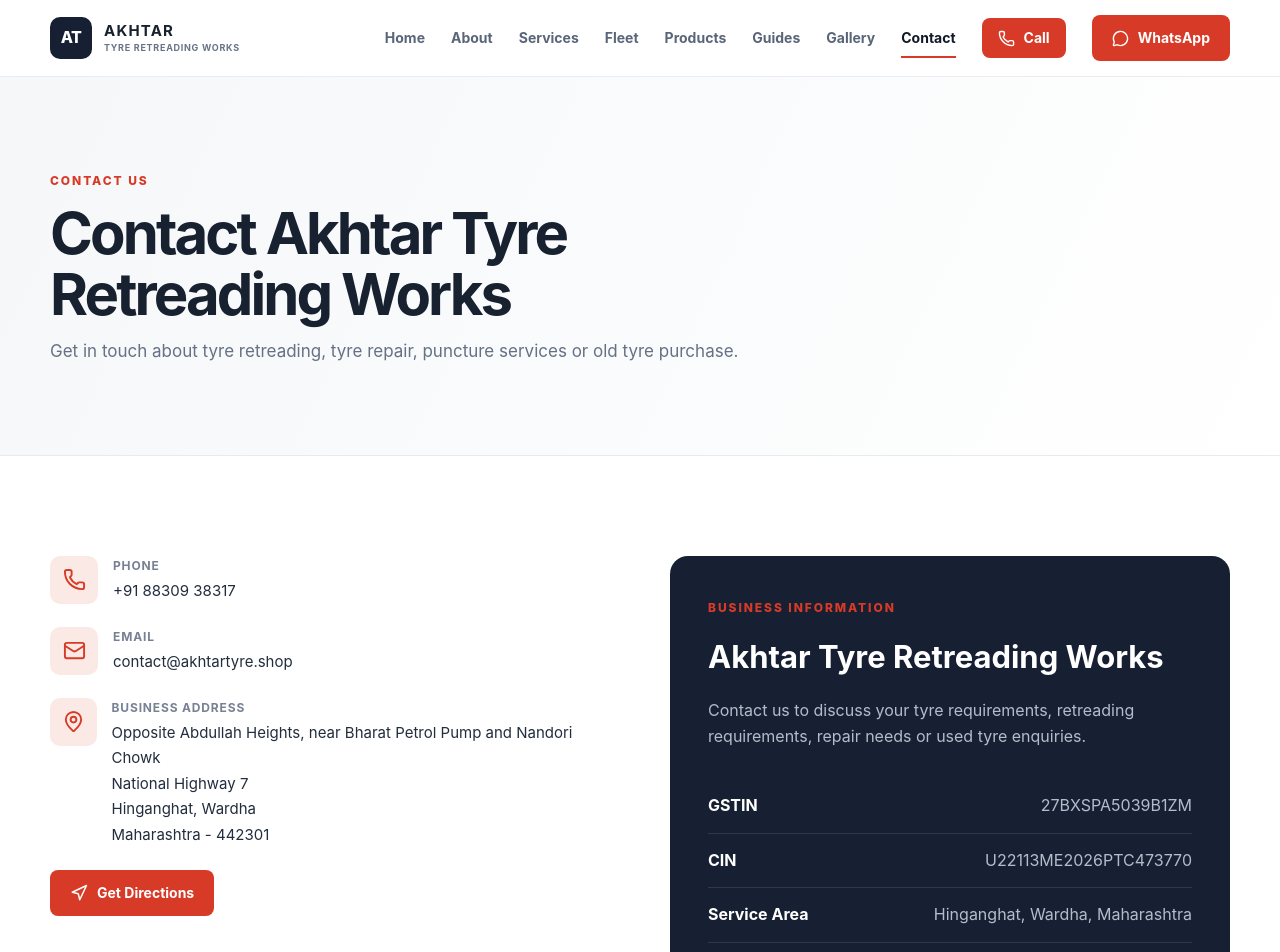
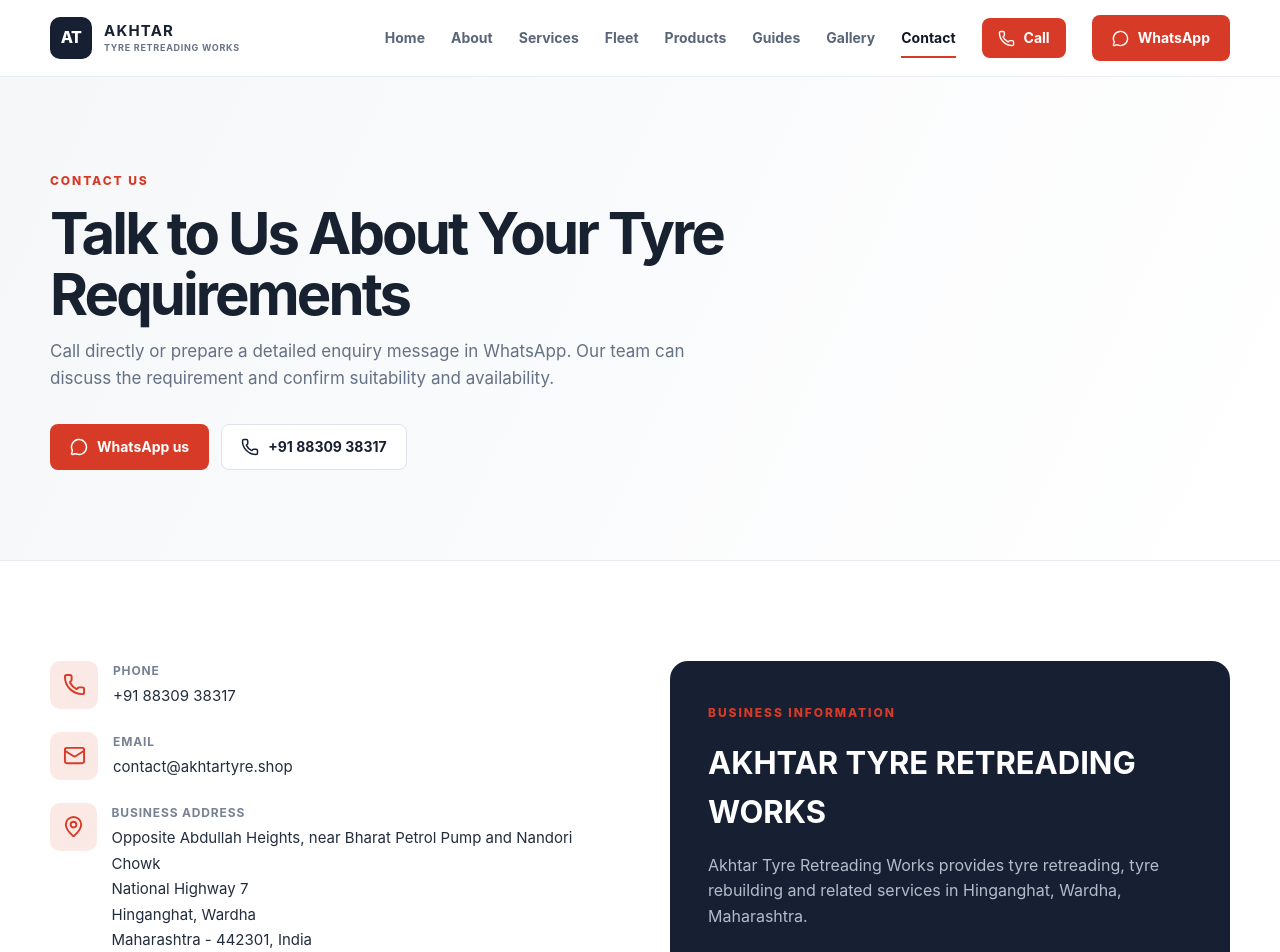
Before and after one commit to aasimawshaikh/akhtar-tyre-retreading-works, a React (Vite) app: page /contact in a window 1280 px wide. Shown: the top 952 px of the page. Built offline with nearby package versions, Linux system fonts and the light colour scheme.

Commit message:
Add WhatsApp-first enquiry form and contact SEO

```diff
--- a/src/pages/Contact.jsx
+++ b/src/pages/Contact.jsx
@@ -1,132 +1,28 @@
-import {
-  MapPin,
-  Phone,
-  Mail,
-  Navigation,
-} from "lucide-react";
-
+import { Helmet } from "react-helmet-async";
+import { MapPin, Phone, Mail, Navigation, Clock, MessageCircle } from "lucide-react";
 import { company } from "../data/company";
 import Button from "../components/common/Button";
+import WhatsAppEnquiry from "../components/common/WhatsAppEnquiry";
+import { trackEnquiry } from "../utils/trackEnquiry";
 
 function Contact() {
   const { address } = company;
-
-  const mapQuery = encodeURIComponent(
-    `${address.street}, ${address.road}, ${address.city}, ${address.district}, ${address.state} ${address.postalCode}, India`
-  );
-
-  return (
-    <>
-      <section className="page-hero">
-        <div className="container">
-          <span className="section-eyebrow">CONTACT US</span>
-
-          <h1>Contact Akhtar Tyre Retreading Works</h1>
-
-          <p>
-            Get in touch about tyre retreading, tyre repair,
-            puncture services or old tyre purchase.
-          </p>
-        </div>
-      </section>
-
-      <section className="section">
-        <div className="container contact-grid">
-          <div>
-            <div className="contact-info-card">
-              <div className="contact-icon">
-                <Phone size={23} />
-              </div>
-
-              <div>
-                <span>Phone</span>
-
-                <a href={`tel:${company.phone}`}>
-                  {company.phoneDisplay}
-                </a>
-              </div>
-            </div>
-
-            <div className="contact-info-card">
-              <div className="contact-icon">
-                <Mail size={23} />
-              </div>
-
-              <div>
-                <span>Email</span>
-
-                <a href={`mailto:${company.email}`}>
-                  {company.email}
-                </a>
-              </div>
-            </div>
-
-            <div className="contact-info-card">
-              <div className="contact-icon">
-                <MapPin size={23} />
-              </div>
-
-              <div>
-                <span>Business Address</span>
-
-                <address>
-                  {address.street}
-                  <br />
-                  {address.road}
-                  <br />
-                  {address.city}, {address.district}
-                  <br />
-                  {address.state} - {address.postalCode}
-                </address>
-              </div>
-            </div>
-
-            <Button
-              href={`https://www.google.com/maps/search/?api=1&query=${mapQuery}`}
-              target="_blank"
-              rel="noopener noreferrer"
-            >
-              <Navigation size={18} />
-              Get Directions
-            </Button>
-          </div>
-
-          <div className="contact-panel">
-            <span className="section-eyebrow">
-              BUSINESS INFORMATION
-            </span>
-
-            <h2>Akhtar Tyre Retreading Works</h2>
-
-            <p>
-              Contact us to discuss your tyre requirements,
-              retreading requirements, repair needs or used tyre
-              enquiries.
-            </p>
-
-            <div className="contact-business-details">
-              <div>
-                <strong>GSTIN</strong>
-                <span>{company.gstin}</span>
-              </div>
-
-              <div>
-                <strong>CIN</strong>
-                <span>{company.cin}</span>
-              </div>
-
-              <div>
-                <strong>Service Area</strong>
-                <span>
-                  Hinganghat, Wardha, Maharashtra
-                </span>
-              </div>
-            </div>
-          </div>
-        </div>
-      </section>
-    </>
-  );
+  const mapQuery = encodeURIComponent(`${address.street}, ${address.road}, ${address.city}, ${address.district}, ${address.state} ${address.postalCode}, India`);
+  const canonical = "https://www.akhtartyre.shop/contact";
+  return <>
+    <Helmet><title>Contact & WhatsApp Enquiries | Akhtar Tyre Retreading Works</title><meta name="description" content="Contact Akhtar Tyre Retreading Works in Hinganghat, Wardha, Maharashtra for truck and tractor tyre retreading, industrial tyre services, inspection, puncture repair and old tyre purchase." /><link rel="canonical" href={canonical} /><meta property="og:url" content={canonical} /></Helmet>
+    <section className="page-hero"><div className="container"><span className="section-eyebrow">CONTACT US</span><h1>Talk to Us About Your Tyre Requirements</h1><p>Call directly or prepare a detailed enquiry message in WhatsApp. Our team can discuss the requirement and confirm suitability and availability.</p><div className="hero-actions"><a className="button button-primary" href="https://wa.me/918830938317?text=Hello%20Akhtar%20Tyre%20Retreading%20Works%2C%20I%20have%20a%20tyre%20service%20enquiry." target="_blank" rel="noopener noreferrer" onClick={() => trackEnquiry("whatsapp_click")}><MessageCircle size={18} /> WhatsApp us</a><a className="button button-secondary" href={`tel:${company.phone}`} onClick={() => trackEnquiry("phone_click")}><Phone size={18} /> {company.phoneDisplay}</a></div></div></section>
+    <section className="section"><div className="container contact-grid">
+      <div className="contact-details-column">
+        <div className="contact-info-card"><div className="contact-icon"><Phone size={23} /></div><div><span>Phone</span><a href={`tel:${company.phone}`} onClick={() => trackEnquiry("phone_click")}>{company.phoneDisplay}</a></div></div>
+        <div className="contact-info-card"><div className="contact-icon"><Mail size={23} /></div><div><span>Email</span><a href={`mailto:${company.email}`}>{company.email}</a></div></div>
+        <div className="contact-info-card"><div className="contact-icon"><MapPin size={23} /></div><div><span>Business address</span><address>{address.street}<br />{address.road}<br />{address.city}, {address.district}<br />{address.state} - {address.postalCode}, {address.country}</address></div></div>
+        <div className="contact-info-card"><div className="contact-icon"><Clock size={23} /></div><div><span>Opening hours</span><p>Monday–Saturday, 10:00 AM–7:00 PM</p></div></div>
+        <Button href={`https://www.google.com/maps/search/?api=1&query=${mapQuery}`} target="_blank" rel="noopener noreferrer"><Navigation size={18} /> Get directions</Button>
+      </div>
+      <div className="contact-panel"><span className="section-eyebrow">BUSINESS INFORMATION</span><h2>{company.name}</h2><p>{company.description}</p><div className="contact-business-details"><div><strong>GSTIN</strong><span>{company.gstin}</span></div><div><strong>Business history</strong><span>Established in {company.established}</span></div><div><strong>Service area</strong><span>Hinganghat, Wardha, Maharashtra</span></div><div><strong>Facebook</strong><a href={company.social.facebook} target="_blank" rel="noopener noreferrer">Akhtar Tyre on Facebook</a></div></div><p className="small-note">Legal registration details can be provided after confirmation of the correct legal entity and registered-office information.</p></div>
+    </div></section>
+    <section className="section section-light"><div className="container enquiry-container"><WhatsAppEnquiry /></div></section>
+  </>;
 }
-
 export default Contact;
```
